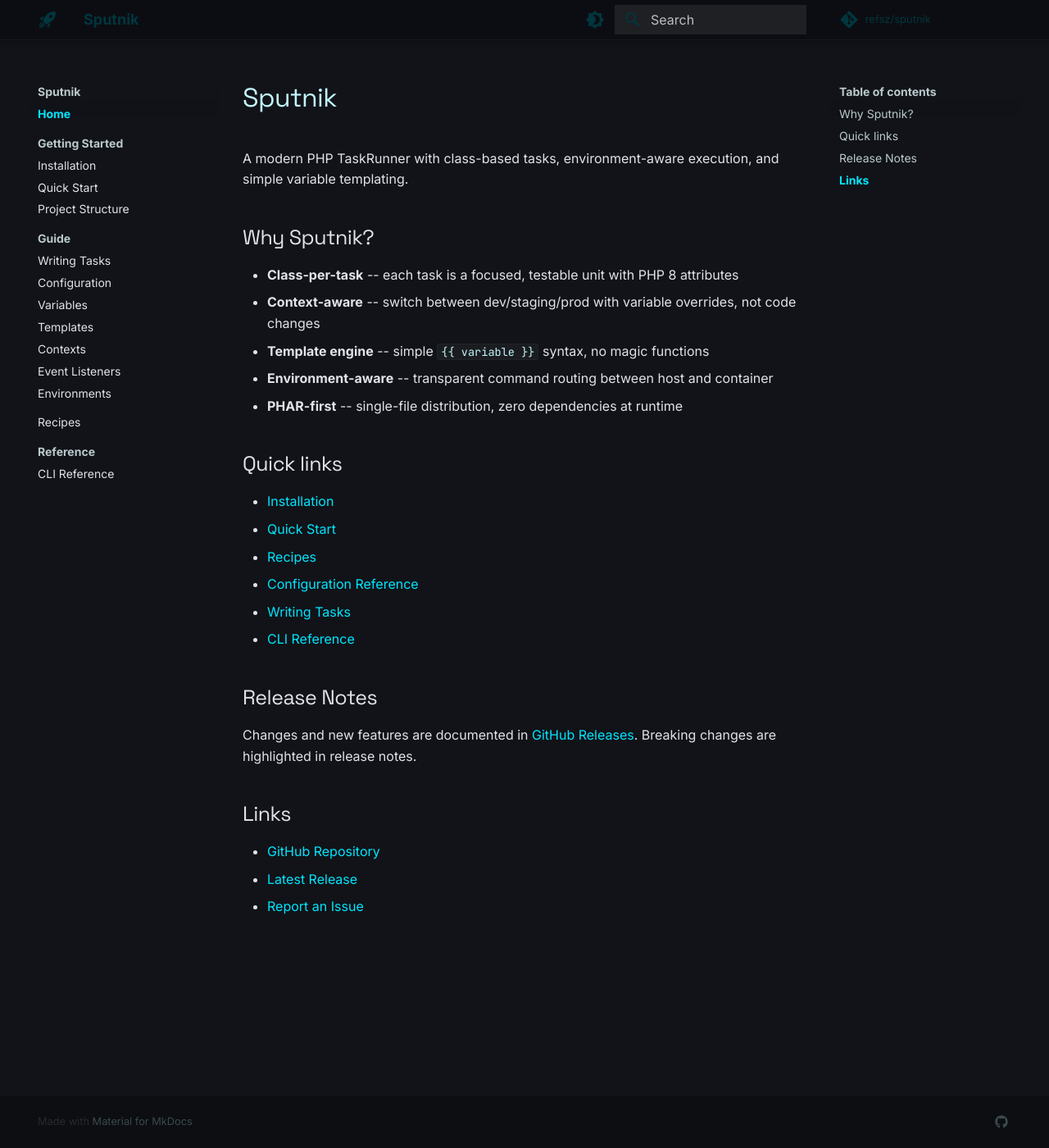
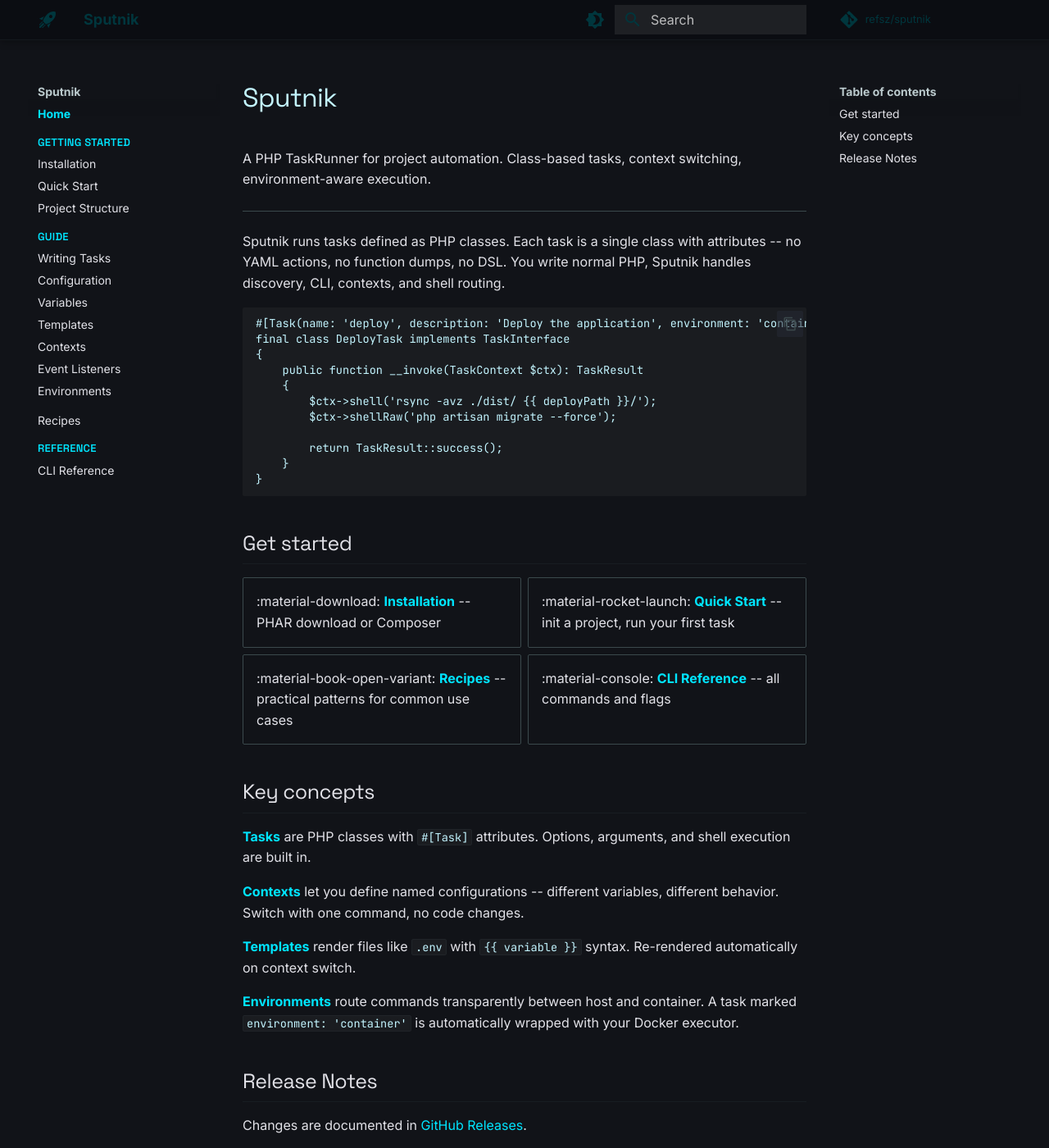
Before and after one commit to refsz/sputnik, an MkDocs documentation site: the page built from docs/index.md, in a window 1280 px wide and 1400 px high. Shown: the whole window at 82% size. Built offline with MkDocs 1.6.1 and Material for MkDocs 9.7.7, drawn with Linux system fonts in a browser that asks for light colours; comment, search, counter and statistics services are not loaded.

Commit message:
Fix dark theme using slate scheme and update landing page

````diff
--- a/docs/index.md
+++ b/docs/index.md
@@ -1,30 +1,46 @@
 # Sputnik
 
-A modern PHP TaskRunner with class-based tasks, environment-aware execution, and simple variable templating.
+A PHP TaskRunner for project automation. Class-based tasks, context switching, environment-aware execution.
 
-## Why Sputnik?
+---
 
-- **Class-per-task** -- each task is a focused, testable unit with PHP 8 attributes
-- **Context-aware** -- switch between dev/staging/prod with variable overrides, not code changes
-- **Template engine** -- simple `{{ variable }}` syntax, no magic functions
-- **Environment-aware** -- transparent command routing between host and container
-- **PHAR-first** -- single-file distribution, zero dependencies at runtime
+Sputnik runs tasks defined as PHP classes. Each task is a single class with attributes -- no YAML actions, no function dumps, no DSL. You write normal PHP, Sputnik handles discovery, CLI, contexts, and shell routing.
 
-## Quick links
+```php
+#[Task(name: 'deploy', description: 'Deploy the application', environment: 'container')]
+final class DeployTask implements TaskInterface
+{
+    public function __invoke(TaskContext $ctx): TaskResult
+    {
+        $ctx->shell('rsync -avz ./dist/ {{ deployPath }}/');
+        $ctx->shellRaw('php artisan migrate --force');
 
-- [Installation](installation.md)
-- [Quick Start](quickstart.md)
-- [Recipes](recipes.md)
-- [Configuration Reference](configuration.md)
-- [Writing Tasks](tasks.md)
-- [CLI Reference](cli.md)
+        return TaskResult::success();
+    }
+}
+```
+
+## Get started
+
+<div class="grid cards" markdown>
+
+- :material-download: **[Installation](installation.md)** -- PHAR download or Composer
+- :material-rocket-launch: **[Quick Start](quickstart.md)** -- init a project, run your first task
+- :material-book-open-variant: **[Recipes](recipes.md)** -- practical patterns for common use cases
+- :material-console: **[CLI Reference](cli.md)** -- all commands and flags
+
+</div>
+
+## Key concepts
+
+**[Tasks](tasks.md)** are PHP classes with `#[Task]` attributes. Options, arguments, and shell execution are built in.
+
+**[Contexts](contexts.md)** let you define named configurations -- different variables, different behavior. Switch with one command, no code changes.
+
+**[Templates](templates.md)** render files like `.env` with `{{ variable }}` syntax. Re-rendered automatically on context switch.
+
+**[Environments](environments.md)** route commands transparently between host and container. A task marked `environment: 'container'` is automatically wrapped with your Docker executor.
 
 ## Release Notes
 
-Changes and new features are documented in [GitHub Releases](https://github.com/refsz/sputnik/releases). Breaking changes are highlighted in release notes.
-
-## Links
-
-- [GitHub Repository](https://github.com/refsz/sputnik)
-- [Latest Release](https://github.com/refsz/sputnik/releases/latest)
-- [Report an Issue](https://github.com/refsz/sputnik/issues)
+Changes are documented in [GitHub Releases](https://github.com/refsz/sputnik/releases).
--- a/docs/stylesheets/extra.css
+++ b/docs/stylesheets/extra.css
@@ -1,7 +1,7 @@
 /* Sputnik Dark Theme - based on Space/Orbital design language */
 
-/* Dark scheme (default) */
-[data-md-color-scheme="sputnik"] {
+/* Dark scheme overrides (slate) */
+[data-md-color-scheme="slate"] {
     --md-primary-fg-color: #00e5ff;
     --md-primary-fg-color--light: #c3f5ff;
     --md-primary-fg-color--dark: #006875;
@@ -48,107 +48,116 @@
     --md-shadow-z2: 0 0 40px rgba(0, 229, 255, 0.06);
 }
 
-/* Light scheme */
-[data-md-color-scheme="sputnik-light"] {
+/* Light scheme overrides */
+[data-md-color-scheme="default"] {
     --md-primary-fg-color: #006875;
     --md-primary-fg-color--light: #004f58;
     --md-primary-fg-color--dark: #00363d;
-    --md-primary-bg-color: #c3f5ff;
+    --md-primary-bg-color: #ffffff;
     --md-accent-fg-color: #604100;
     --md-accent-bg-color: #ffdeac;
-
-    --md-default-fg-color: #1a1c20;
-    --md-default-fg-color--light: #333539;
-    --md-default-fg-color--lighter: #849396;
-    --md-default-fg-color--lightest: #bac9cc;
-    --md-default-bg-color: #f5f5f8;
-    --md-default-bg-color--light: #eaecef;
-    --md-default-bg-color--lighter: #e2e2e8;
-    --md-default-bg-color--lightest: #d8dade;
-
-    --md-code-fg-color: #004f58;
-    --md-code-bg-color: #eaecef;
-
     --md-typeset-a-color: #006875;
 }
 
-/* Navigation styling */
-[data-md-color-scheme="sputnik"] .md-header {
-    background-color: rgba(12, 14, 18, 0.85);
+/* Header */
+[data-md-color-scheme="slate"] .md-header {
+    background-color: rgba(12, 14, 18, 0.9);
     backdrop-filter: blur(24px);
     border-bottom: 1px solid rgba(59, 73, 76, 0.2);
 }
 
-[data-md-color-scheme="sputnik"] .md-tabs {
-    background-color: rgba(17, 19, 24, 0.9);
+[data-md-color-scheme="slate"] .md-tabs {
+    background-color: rgba(12, 14, 18, 0.95);
     border-bottom: 1px solid rgba(59, 73, 76, 0.1);
 }
 
 /* Sidebar */
-[data-md-color-scheme="sputnik"] .md-sidebar {
-    background-color: #111318;
+[data-md-color-scheme="slate"] .md-sidebar__scrollwrap {
+    background-color: transparent;
 }
 
-[data-md-color-scheme="sputnik"] .md-nav__link--active {
+[data-md-color-scheme="slate"] .md-nav__link--active {
     color: #00e5ff;
     font-weight: 600;
 }
 
 /* Admonitions */
-[data-md-color-scheme="sputnik"] .md-typeset .admonition,
-[data-md-color-scheme="sputnik"] .md-typeset details {
+[data-md-color-scheme="slate"] .md-typeset .admonition,
+[data-md-color-scheme="slate"] .md-typeset details {
     background-color: #1a1c20;
     border-color: rgba(59, 73, 76, 0.3);
 }
 
-/* Code blocks */
-[data-md-color-scheme="sputnik"] .md-typeset code {
+/* Inline code */
+[data-md-color-scheme="slate"] .md-typeset code {
     background-color: #1a1c20;
     border: 1px solid rgba(59, 73, 76, 0.2);
+    color: #c3f5ff;
 }
 
-[data-md-color-scheme="sputnik"] .md-typeset pre > code {
+[data-md-color-scheme="slate"] .md-typeset pre > code {
     border: none;
 }
 
 /* Tables */
-[data-md-color-scheme="sputnik"] .md-typeset table:not([class]) th {
+[data-md-color-scheme="slate"] .md-typeset table:not([class]) th {
     background-color: #1a1c20;
     color: #00e5ff;
 }
 
-[data-md-color-scheme="sputnik"] .md-typeset table:not([class]) tr:hover td {
+[data-md-color-scheme="slate"] .md-typeset table:not([class]) tr:hover td {
     background-color: rgba(0, 229, 255, 0.04);
 }
 
 /* Search */
-[data-md-color-scheme="sputnik"] .md-search__input {
+[data-md-color-scheme="slate"] .md-search__input {
     background-color: #1e2024;
 }
 
-/* Headline font */
+/* Headlines - Space Grotesk */
 .md-typeset h1,
 .md-typeset h2,
 .md-typeset h3,
 .md-typeset h4 {
-    font-family: "Space Grotesk", sans-serif;
+    font-family: "Space Grotesk", var(--md-text-font-family), sans-serif;
     letter-spacing: -0.02em;
 }
 
-.md-typeset h1 {
+[data-md-color-scheme="slate"] .md-typeset h1 {
     color: #c3f5ff;
 }
 
-/* Subtle glow on primary links */
-[data-md-color-scheme="sputnik"] .md-typeset a:hover {
+[data-md-color-scheme="slate"] .md-typeset h2 {
+    color: #e2e2e8;
+    border-bottom: 1px solid rgba(59, 73, 76, 0.2);
+    padding-bottom: 0.3em;
+}
+
+/* Link hover glow */
+[data-md-color-scheme="slate"] .md-typeset a:hover {
     text-shadow: 0 0 8px rgba(0, 229, 255, 0.3);
 }
 
-/* Copy button styling */
-[data-md-color-scheme="sputnik"] .md-clipboard {
+/* Copy button */
+[data-md-color-scheme="slate"] .md-clipboard {
     color: #849396;
 }
 
-[data-md-color-scheme="sputnik"] .md-clipboard:hover {
+[data-md-color-scheme="slate"] .md-clipboard:hover {
     color: #00e5ff;
 }
+
+/* Content area max width */
+.md-content {
+    max-width: 52rem;
+}
+
+/* Navigation section labels */
+[data-md-color-scheme="slate"] .md-nav__item--section > .md-nav__link {
+    color: #00e5ff;
+    font-family: "Space Grotesk", var(--md-text-font-family), sans-serif;
+    font-weight: 600;
+    letter-spacing: 0.02em;
+    text-transform: uppercase;
+    font-size: 0.65rem;
+}
--- a/mkdocs.yml
+++ b/mkdocs.yml
@@ -7,11 +7,15 @@ repo_name: refsz/sputnik
 theme:
   name: material
   palette:
-    - scheme: sputnik
+    - scheme: slate
+      primary: custom
+      accent: custom
       toggle:
         icon: material/brightness-4
         name: Switch to light mode
-    - scheme: sputnik-light
+    - scheme: default
+      primary: custom
+      accent: custom
       toggle:
         icon: material/brightness-7
         name: Switch to dark mode
````
